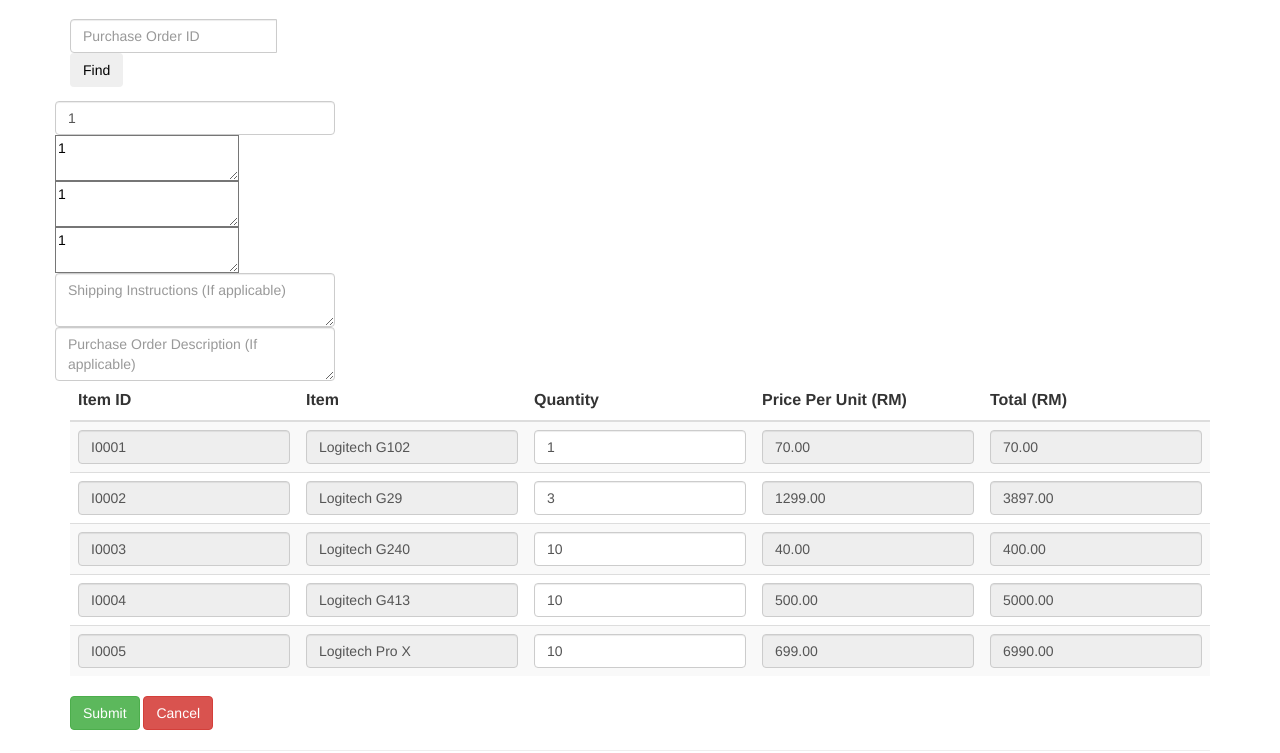
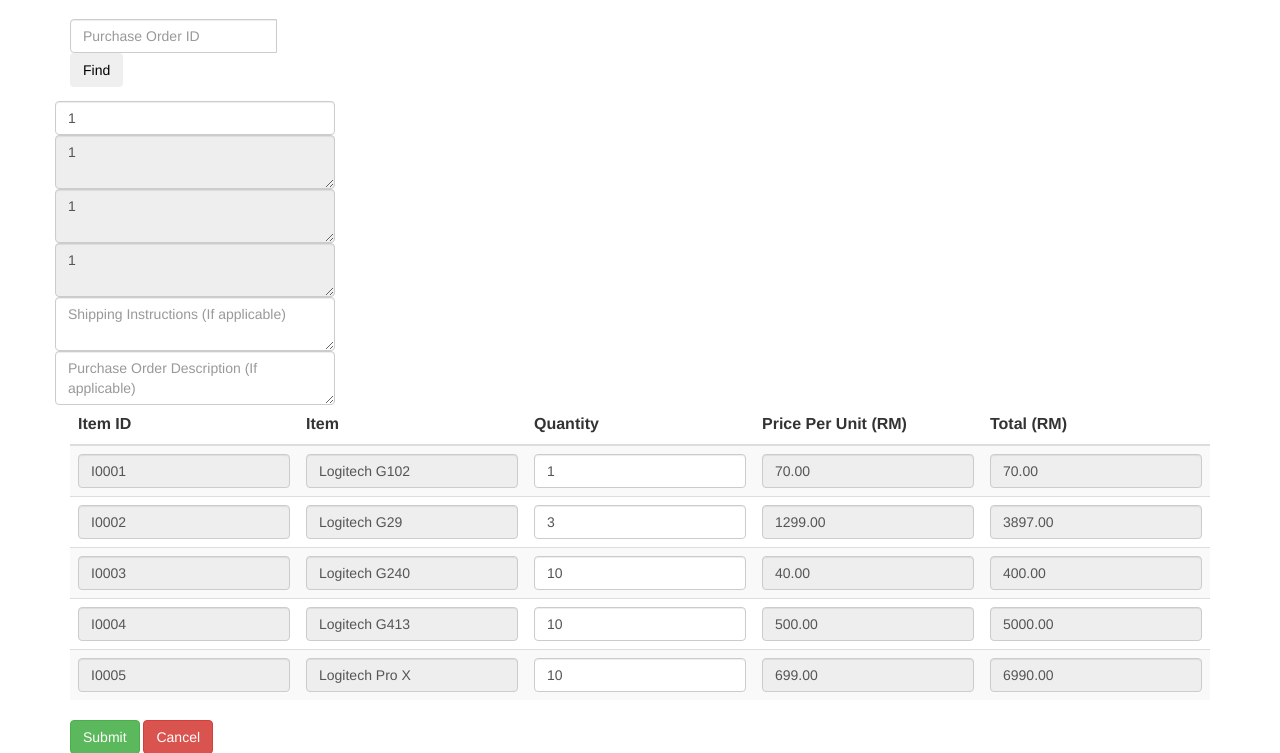
Before and after one commit to itssyem/Group-03-Purchasing-System, a Django app: template Purchasing System/DeliveryOrder/templates/DeliveryOrder/deliveryorderform.html in a window 1280 px wide. Shown: the part 51-804 px from the top of the page. Run offline with Django 3.2, Linux system fonts and the light colour scheme; data comes from the database, SQL or seed files in the repository; tables that the repository leaves empty hold one stand-in row (values such as "Sample post"); the template is opened without the code that fills it: values that come from a table or form of the project are taken from there, most other values are stand-ins (such as "Sample title", 1, 10 or a date in 2020); some libraries are stand-ins or nearby versions.

Commit message:
Change Request 2

```diff
--- a/Purchasing System/DeliveryOrder/templates/DeliveryOrder/deliveryorderform.html
+++ b/Purchasing System/DeliveryOrder/templates/DeliveryOrder/deliveryorderform.html
@@ -20,16 +20,16 @@
         {% csrf_token %}
         <div class="row margintop">
             <div class="col">
-                <input type="text" class="form-control" name="delivery_order_id" value="{{delivery_order_id}}" placeholder="delivery Order ID">
+                <input type="text" class="form-control" name="delivery_order_id" value="{{delivery_order_id}}" placeholder="Delivery Order ID">
             </div>
             <div class="col">
-                <textarea type="text" class="poform-control" name="purchase_order_id" placeholder="Purchase_Order_ID">{{purchase_order_id}}</textarea>
+                <textarea type="text" class="form-control" name="purchase_order_id" placeholder="Purchase Order ID" readonly>{{purchase_order_id}}</textarea>
             </div>
             <div class="col">
-                <textarea type="text" class="poform-control" name="staff_id" placeholder="Staff ID">{{staff_id}}</textarea>
+                <textarea type="text" class="form-control" name="staff_id" placeholder="Staff ID" readonly>{{staff_id}}</textarea>
             </div>
             <div class="col">
-                <textarea type="text" class="poform-control" name="vendor_id" placeholder="Vendor ID">{{vendor_id}}</textarea>
+                <textarea type="text" class="form-control" name="vendor_id" placeholder="Vendor ID" readonly>{{vendor_id}}</textarea>
             </div>
         </div>
 
```
